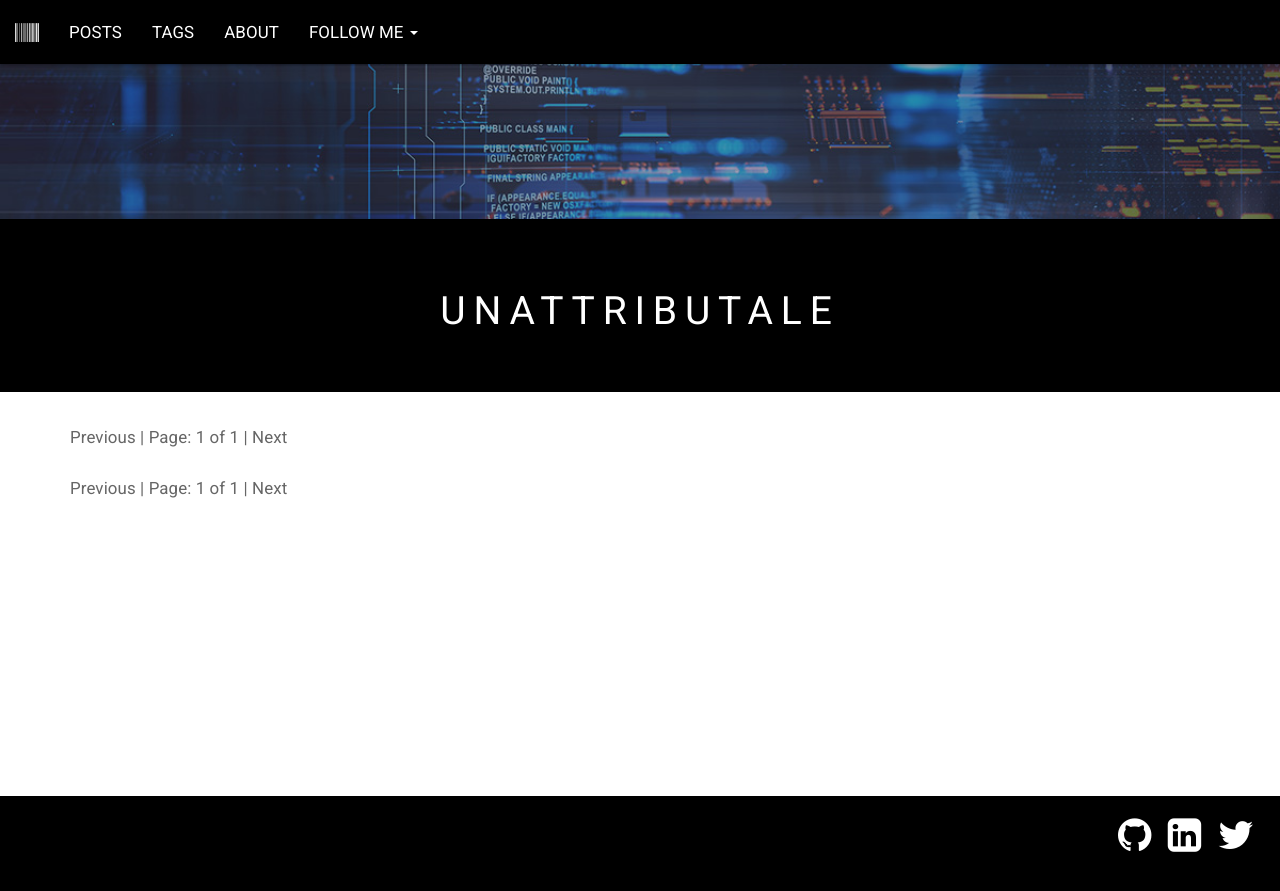
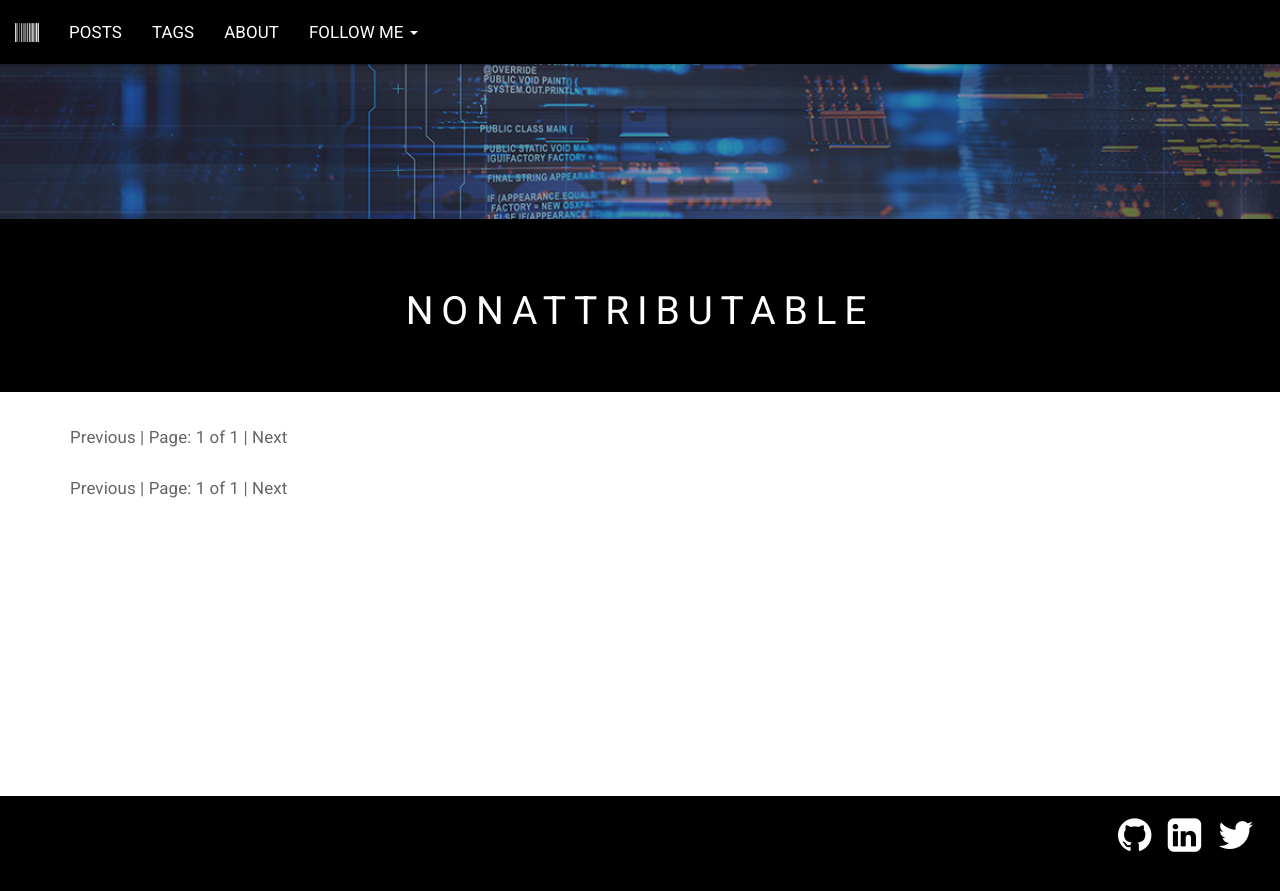
Before and after one commit to Stahlz/Stahlz.github.io, a Jekyll site: the page built from index.html, in a window 1280 px wide. Shown: the top 891 px of the page. Built offline with Jekyll 4.4.1, drawn with Linux system fonts in a browser that asks for light colours; the list of posts is cut into pages by our own code; comment, search, counter and statistics services are not loaded; some of the changed lines change nothing that is shown.

Commit message:
Update index.html

```diff
--- a/index.html
+++ b/index.html
@@ -1,7 +1,7 @@
 ---
 layout: default
-title: UnAttributale
-description: Sharing about Application Development, Integration, Cloud, Big Data and Digital Transformation
+title: NonAttributable
+description: Sharing about Secuirity, Privacy, and Non-Attributional networks
 comments: true
 ---
 
```
